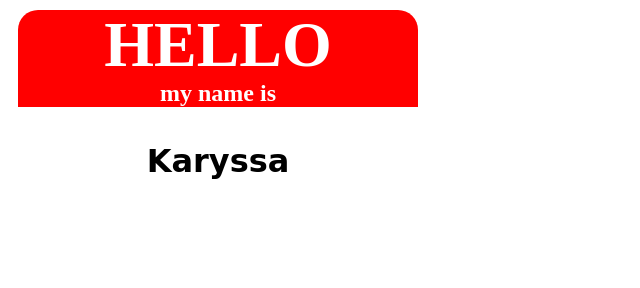
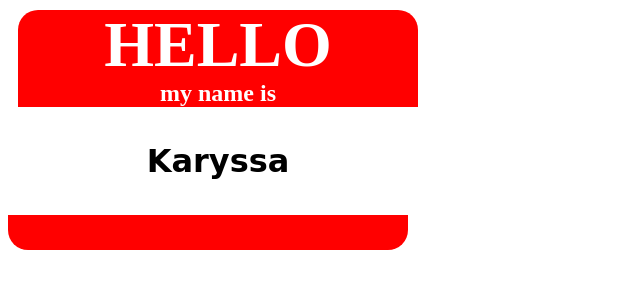
Before and after one commit to karyssa-dandrea/lab-02a-name-tag2, a plain HTML site: page index.html in a window 1280 px wide. Shown: the whole page, without its empty margins (0-640 px from the left). Drawn offline with Linux system fonts and the light colour scheme.

Commit message:
added footer and border

```diff
--- a/style.css
+++ b/style.css
@@ -26,5 +26,15 @@ padding-top: 35px;
 padding-bottom: 35px;
 text-align: center;
 width: 400px;
+border: 2px;
+border-color: solid red;
 
 }
+
+footer {
+    width: 400px;
+    background-color: red;
+    height: 35px;
+    border-radius: 0px 0px 20px 20px;
+
+}
```
